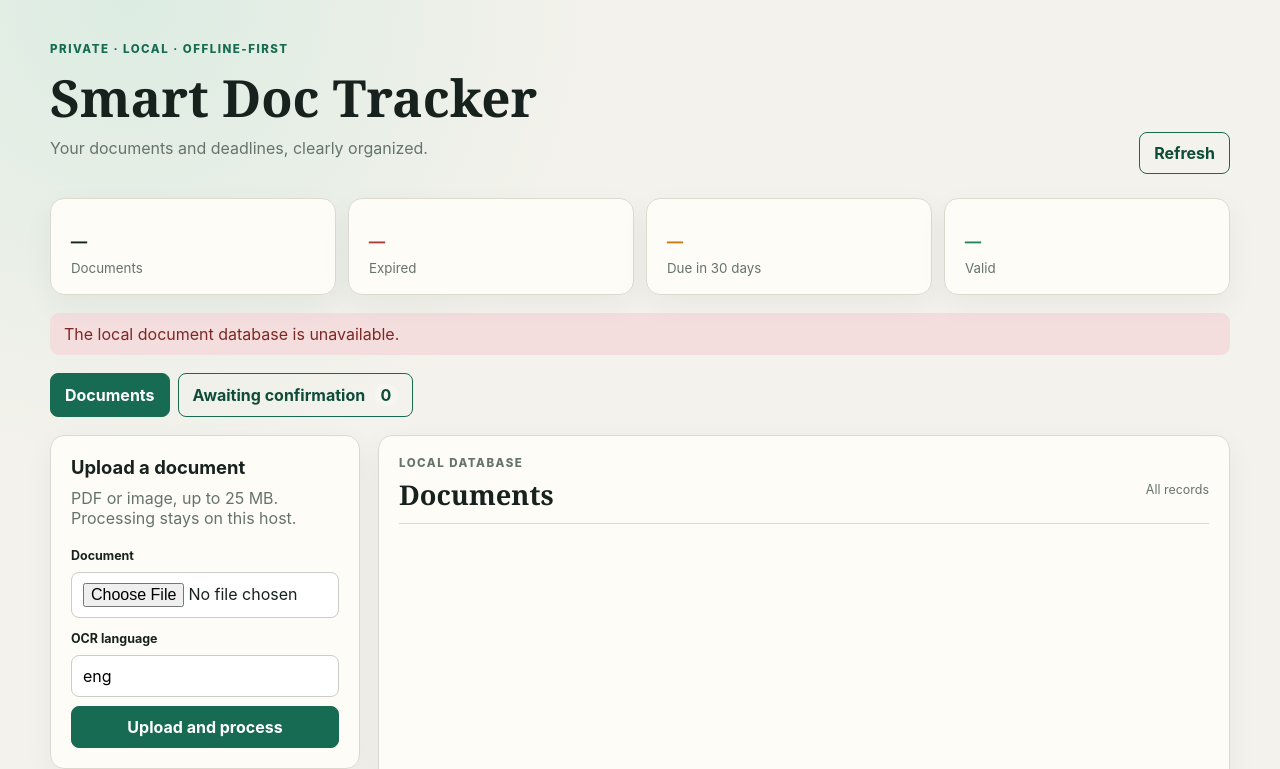
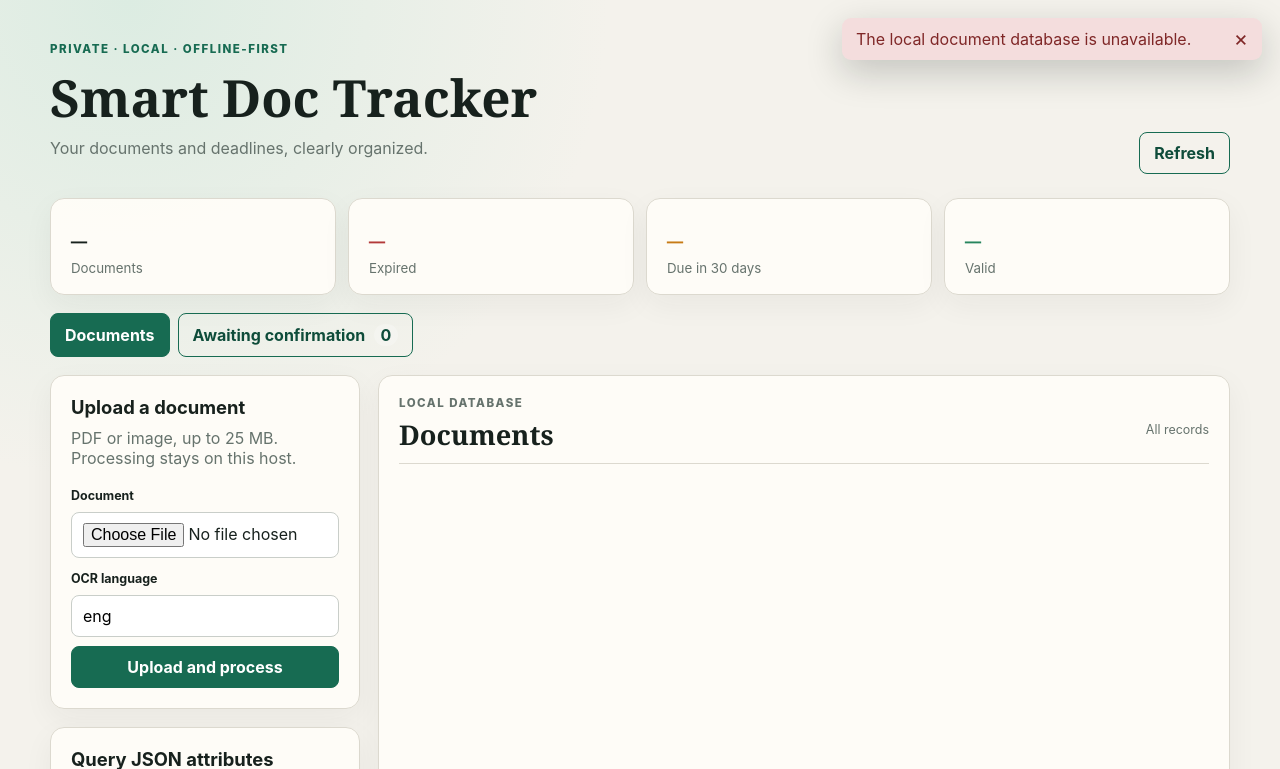
Before and after one commit to MattiaPeru/smart-doc-tracker, a FastAPI app: page / in a window 1280 px wide. Shown: the top 769 px of the page. Run offline with FastAPI, Linux system fonts and the light colour scheme; a database or web service that is not in the repository returns one stand-in record (values such as "Sample title"); data that the repository does not hold is empty.

Commit message:
move pop up error on the upper-right part of the screen.

```diff
--- a/src/smart_doc_tracker/web/static/dashboard.css
+++ b/src/smart_doc_tracker/web/static/dashboard.css
@@ -137,7 +137,29 @@ button.compact { padding: 6px 10px; }
 .panel-intro { margin-top: 14px; }
 
 .message, .job-status { margin-bottom: 18px; border-radius: 9px; padding: 11px 14px; background: #e1eee8; color: var(--accent-dark); }
+.message {
+  position: fixed;
+  z-index: 1000;
+  top: 18px;
+  right: 18px;
+  width: min(420px, calc(100% - 36px));
+  margin: 0;
+  padding-right: 38px;
+  box-shadow: 0 12px 36px rgb(18 28 24 / 22%);
+  cursor: pointer;
+}
+.message::after {
+  content: "\00d7";
+  position: absolute;
+  top: 50%;
+  right: 14px;
+  translate: 0 -50%;
+  font-size: 1.35rem;
+  line-height: 1;
+}
+.message:focus-visible { outline: 3px solid rgb(23 107 82 / 35%); outline-offset: 2px; }
 .message.error { background: #f4dddd; color: #7f2727; }
+.message.error:focus-visible { outline-color: rgb(179 58 58 / 40%); }
 .job-status { margin: 14px 0 0; font-size: .84rem; }
 
 dialog { width: min(680px, calc(100% - 32px)); border: 0; border-radius: 16px; padding: 26px; box-shadow: 0 25px 80px rgb(0 0 0 / 25%); }
--- a/src/smart_doc_tracker/web/static/dashboard.js
+++ b/src/smart_doc_tracker/web/static/dashboard.js
@@ -8,10 +8,25 @@ const reviewDialog = document.querySelector("#review-dialog");
 function showMessage(text, isError = false) {
   message.textContent = text;
   message.classList.toggle("error", isError);
+  message.setAttribute("role", isError ? "alert" : "status");
+  message.tabIndex = 0;
+  message.title = "Click to dismiss";
   message.hidden = false;
 }
 
-function clearMessage() { message.hidden = true; }
+function clearMessage() {
+  message.hidden = true;
+  message.removeAttribute("tabindex");
+  message.removeAttribute("title");
+}
+
+message.addEventListener("click", clearMessage);
+message.addEventListener("keydown", (event) => {
+  if (event.key === "Enter" || event.key === " " || event.key === "Escape") {
+    event.preventDefault();
+    clearMessage();
+  }
+});
 
 function expirationLabel(document) {
   if (!document.expiry_date) return "No expiry date";
```
Also changed, not shown: tests/web/test_app.py (+11 -0 lines).
